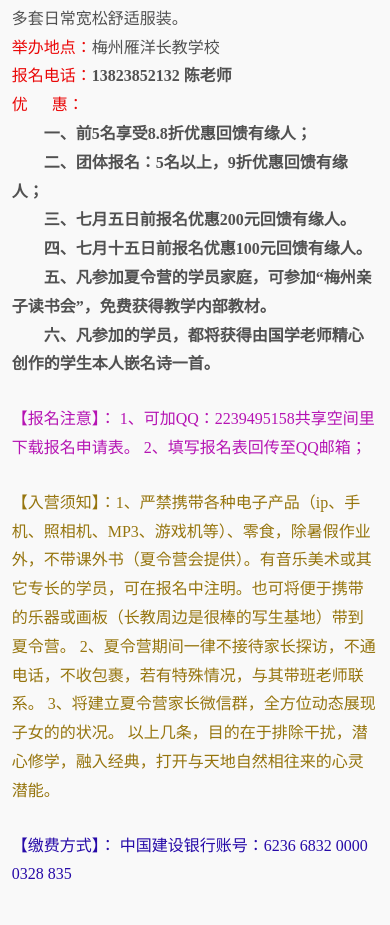
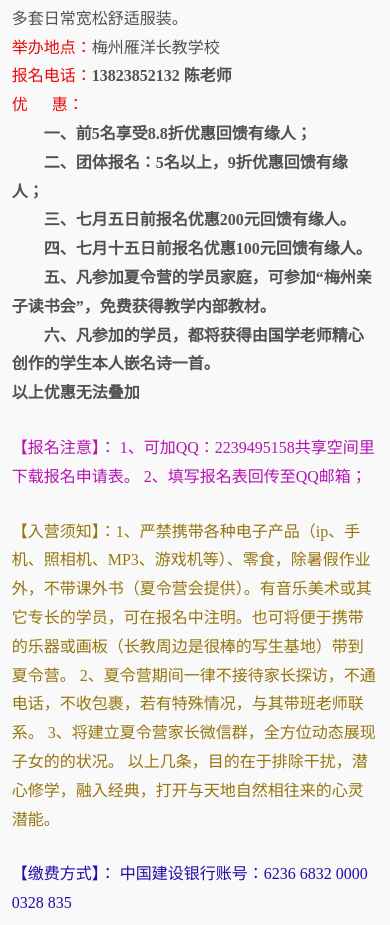
Before and after one commit to woshidag/xialingying, a website: page xiamobile/index.html in a window 390 px wide. Shown: the part 9920-10845 px from the top of the page. Drawn offline with Linux system fonts and the light colour scheme; some packages are replaced by stand-ins of ours; a script that the page names is missing.

Commit message:
在优惠下面写上：以上优惠无法叠加

```diff
--- a/xiamobile/index.html
+++ b/xiamobile/index.html
@@ -182,7 +182,8 @@
         &nbsp;&nbsp;&nbsp;&nbsp;&nbsp;&nbsp;&nbsp;&nbsp;三、七月五日前报名优惠200元回馈有缘人。<br>
         &nbsp;&nbsp;&nbsp;&nbsp;&nbsp;&nbsp;&nbsp;&nbsp;四、七月十五日前报名优惠100元回馈有缘人。<br>
         &nbsp;&nbsp;&nbsp;&nbsp;&nbsp;&nbsp;&nbsp;&nbsp;五、凡参加夏令营的学员家庭，可参加“梅州亲子读书会”，免费获得教学内部教材。<br>
-        &nbsp;&nbsp;&nbsp;&nbsp;&nbsp;&nbsp;&nbsp;&nbsp;六、凡参加的学员，都将获得由国学老师精心创作的学生本人嵌名诗一首。<br></span>
+        &nbsp;&nbsp;&nbsp;&nbsp;&nbsp;&nbsp;&nbsp;&nbsp;六、凡参加的学员，都将获得由国学老师精心创作的学生本人嵌名诗一首。<br>
+        以上优惠无法叠加</span>
       </p>
       <p style="color:#B514B3">【报名注意】：
         1、可加QQ：2239495158共享空间里下载报名申请表。
```
